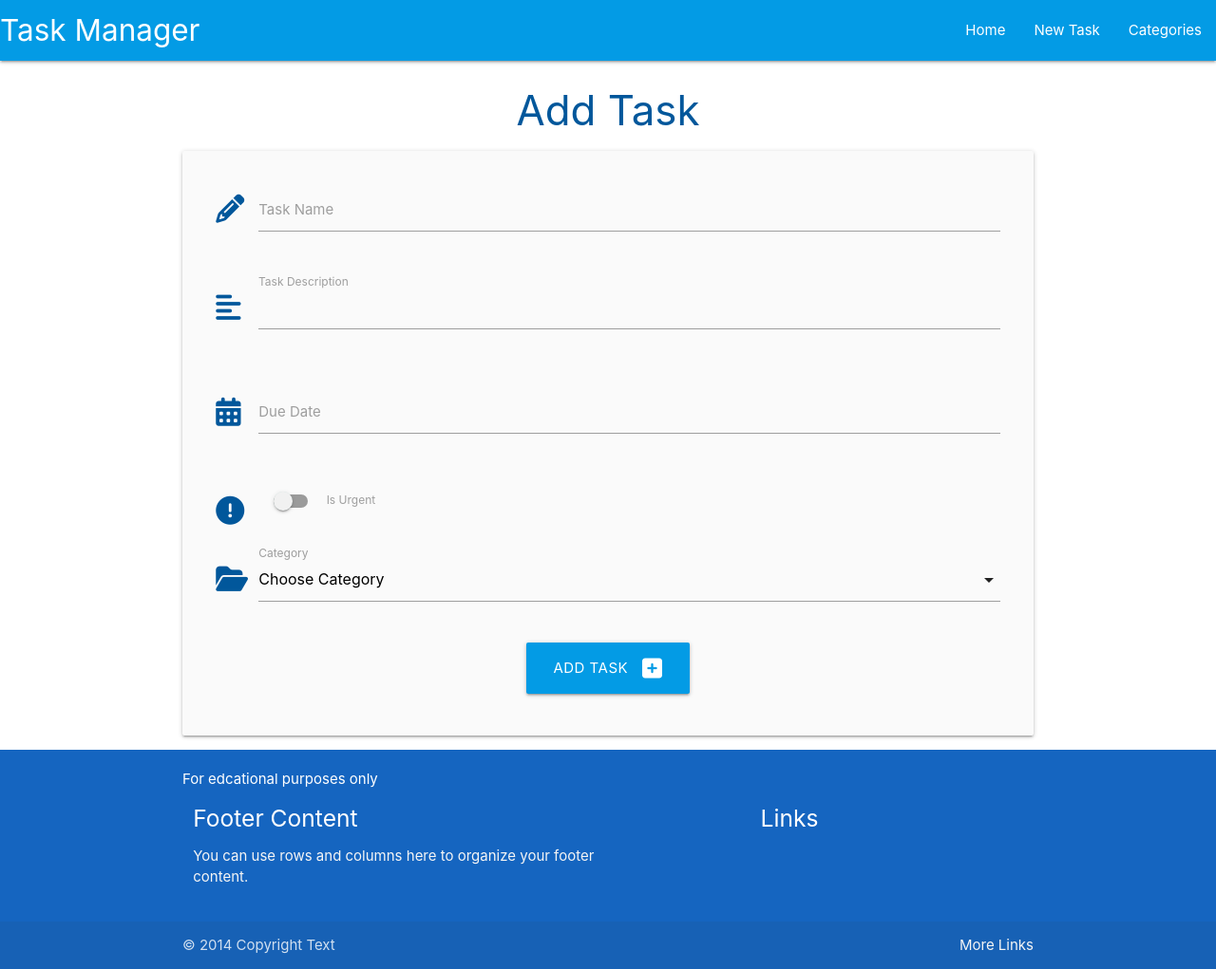
After one commit to sibekov/databasesR, a Flask app: page /add_task in a window 1280 px wide. The commit adds this page. Shown: the whole page at 95% size. Run offline with Flask 2, Linux system fonts and the light colour scheme; data comes from the database, SQL or seed files in the repository; both versions use the stored data as it was after the commit; some libraries are stand-ins or nearby versions.

Commit message:
Add tasks

```diff
--- a/taskmanager/routes.py
+++ b/taskmanager/routes.py
@@ -34,3 +34,19 @@ def delete_category(category_id):
     db.session.delete(category)
     db.session.commit()
     return redirect(url_for("categories"))
+
+@app.route("/add_task",methods=["GET","POST"])
+def add_task():
+    categories = list(Category.query.order_by(Category.category_name).all())
+    if request.method == "POST":
+        task=Task(
+            task_name=request.form.get("task_name"),
+            task_description=request.form.get("task_description"),
+            is_urgent=bool(True if request.form.get("is_urgent")else False),
+            due_date=request.form.get("due_date"),
+            category_id = request.form.get("category_id"),
+        )
+        db.session.add(task)
+        db.session.commit()
+        return redirect(url_for("home"))
+    return render_template("add_task.html",categories=categories)
--- a/taskmanager/static/js/script.js
+++ b/taskmanager/static/js/script.js
@@ -2,4 +2,14 @@
 document.addEventListener('DOMContentLoaded', function() {
     let sidenav = document.querySelectorAll('.sidenav');
     M.Sidenav.init(sidenav);
+//date picker initialization
+    let datepicker= document.querySelectorAll('.datepicker');
+    M.Datepicker.init(datepicker,{
+      format:"dd mmmm,yyyy",
+      i18n:{done:"Select"}
+    });
+    //select initialization
+
+    let selects = document.querySelectorAll('select');
+    M.FormSelect.init(selects);
   });
--- /dev/null
+++ b/taskmanager/templates/add_task.html
@@ -0,0 +1,72 @@
+{% extends "base.html" %}
+{% block content %}
+
+<h3 class="light-blue-text text-darken-4 center-align">Add Task</h3>
+
+<div class="row card-panel grey lighten-5">
+  <form class="col s12" method="POST" ACTION="{{url_for('add_task')}}">
+    <!-- task name-->
+    <div class="row">
+      <div class="input-field col s12">
+        <i class="fas fa-pencil-alt prefix light-blue-text text-darken-4"></i>
+        <input id="task_name" name="task_name" minlength="5" maxlength="50" type="text" class="validate" required>
+        <label for="task_name">Task Name</label>
+      </div>
+    </div>
+    <!----task_description-->
+    <div class="row">
+      <div class="input-field col s12">
+        <i class="fas fa-align-left prefix light-blue-text text-darken-4"></i>
+        <textarea id="task_descreption" name="task_description" minlength="5" maxlength="200" type="text"
+          class="materialize-textarea validate" required>
+            </textarea><label for="task_description">Task Description</label>
+      </div>
+    </div>
+    <!--due date-->
+    <div class="row">
+      <div class="input-field col s12">
+        <i class="fas fa-calendar-alt prefix light-blue-text text-darken-4"></i>
+        <input id="due_date" name="due_date" minlength="5" maxlength="50" type="text" class="datepicker validate"
+          required>
+        <label for="due_date">Due Date</label>
+      </div>
+    </div>
+
+    <!-- is urgent-->
+
+    <div class="row">
+      <div class="input-field col s12">
+        <div class="switch">
+          <i class="fas fa-exclamation-circle prefix light-blue-text text-darken-4"></i>
+          <label for="is_urgent"><input id="is_urgent" name="is_urgent" type="checkbox">
+            <span class="lever"></span>
+            Is Urgent</label>
+        </div>
+      </div>
+    </div>
+
+    <!--category_id-->
+    <div class="row">
+      <div class="input-field col s12">
+        <i class="fas fa-folder-open prefix light-blue-text text-darken-4"></i>
+        <select id="category_id" name="category_id" class="validate" required>
+          <option value="" disabled selected>Choose Category</option>
+          {% for category in categories %}
+          <option value="{{category.id}}">{{category.category_name}}</option>
+          {% endfor %}
+        </select>
+        <label for="category_id">Category</label>
+      </div>
+    </div>
+
+    <!--submit button-->
+    <div class="row">
+      <div class="col s12 center-align">
+        <button type="submit" class="btn-large light-blue darken-1">Add task <i
+            class="fas fa-plus-square right"></i></button>
+      </div>
+    </div>
+  </form>
+</div>
+
+{% endblock %}
--- a/taskmanager/templates/base.html
+++ b/taskmanager/templates/base.html
@@ -17,7 +17,7 @@
           <a href="#" data-target="mobile-demo" class="sidenav-trigger"><i class="fas fa-bars"></i></a>
           <ul class="right hide-on-med-and-down">
             <li><a href="{{url_for('home')}}">Home</a></li>
-            <li><a href="">New Task</a></li>
+            <li><a href="{{url_for('add_task')}}">New Task</a></li>
             <li><a href="{{url_for('categories')}}">Categories</a></li>
 
           </ul>
@@ -26,7 +26,7 @@
 
       <ul class="sidenav" id="mobile-demo">
         <li><a href="{{url_for('home')}}">Home</a></li>
-        <li><a href="">New Task</a></li>
+        <li><a href="{{url_for('add_task')}}">New Task</a></li>
         <li><a href="{{url_for('categories')}}">Categories</a></li>
       </ul></header>
   <main class="container">
--- a/taskmanager/templates/tasks.html
+++ b/taskmanager/templates/tasks.html
@@ -3,5 +3,11 @@
 
 <h3 class="light-blue-text text-darken-4 center-align">Tasks</h3>
 
+<div class="row">
+    <div class="col s12 center-align">
+        <a href="{{url_for('add_task')}}" class="btn-large light-blue darken-2">Add Task <i
+                class="fas fa-plus-square right"></i></a>
+    </div>
+</div>
 
 {% endblock %}
```
Also changed, not shown: taskmanager/taskmanager.db.
